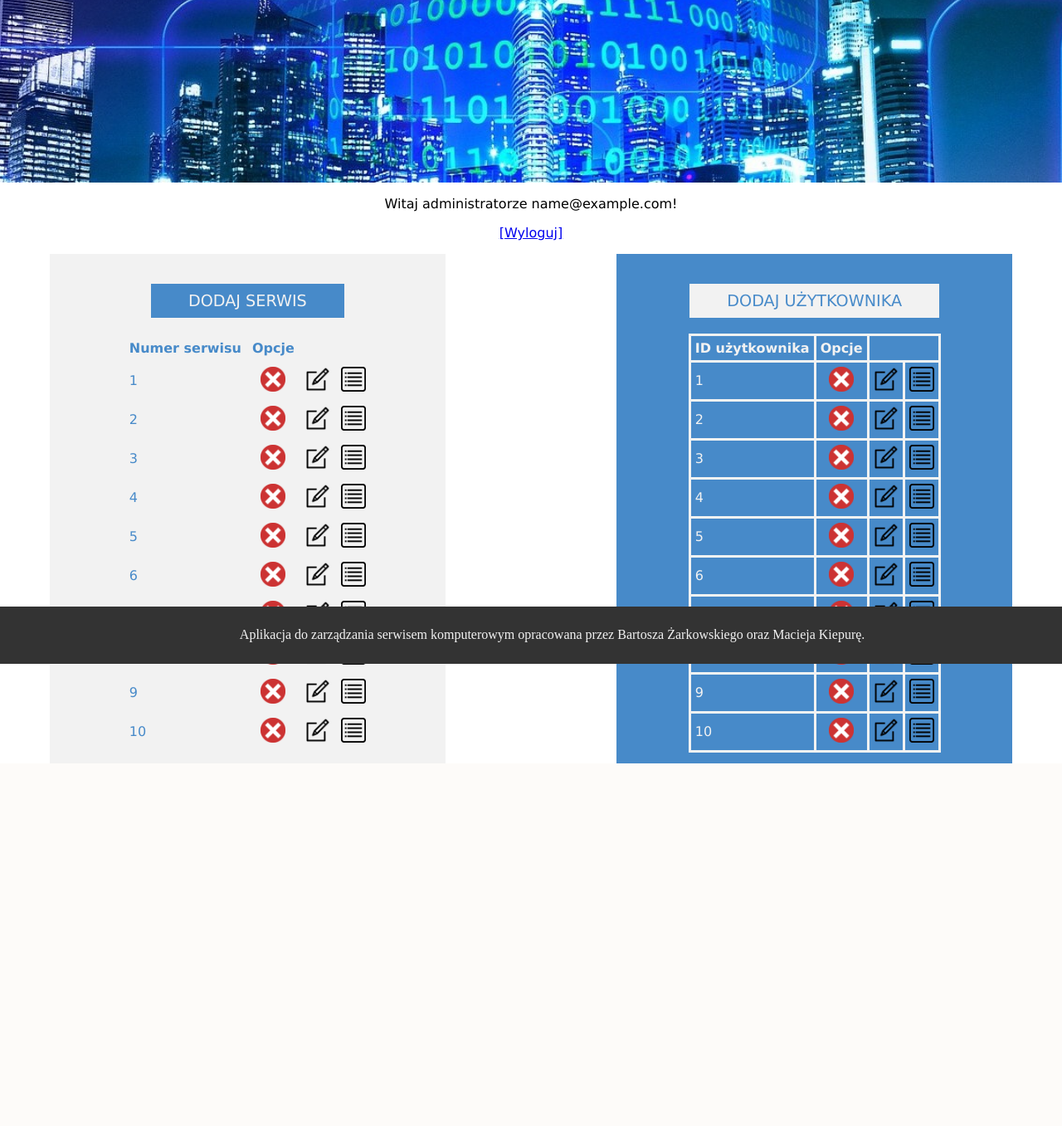
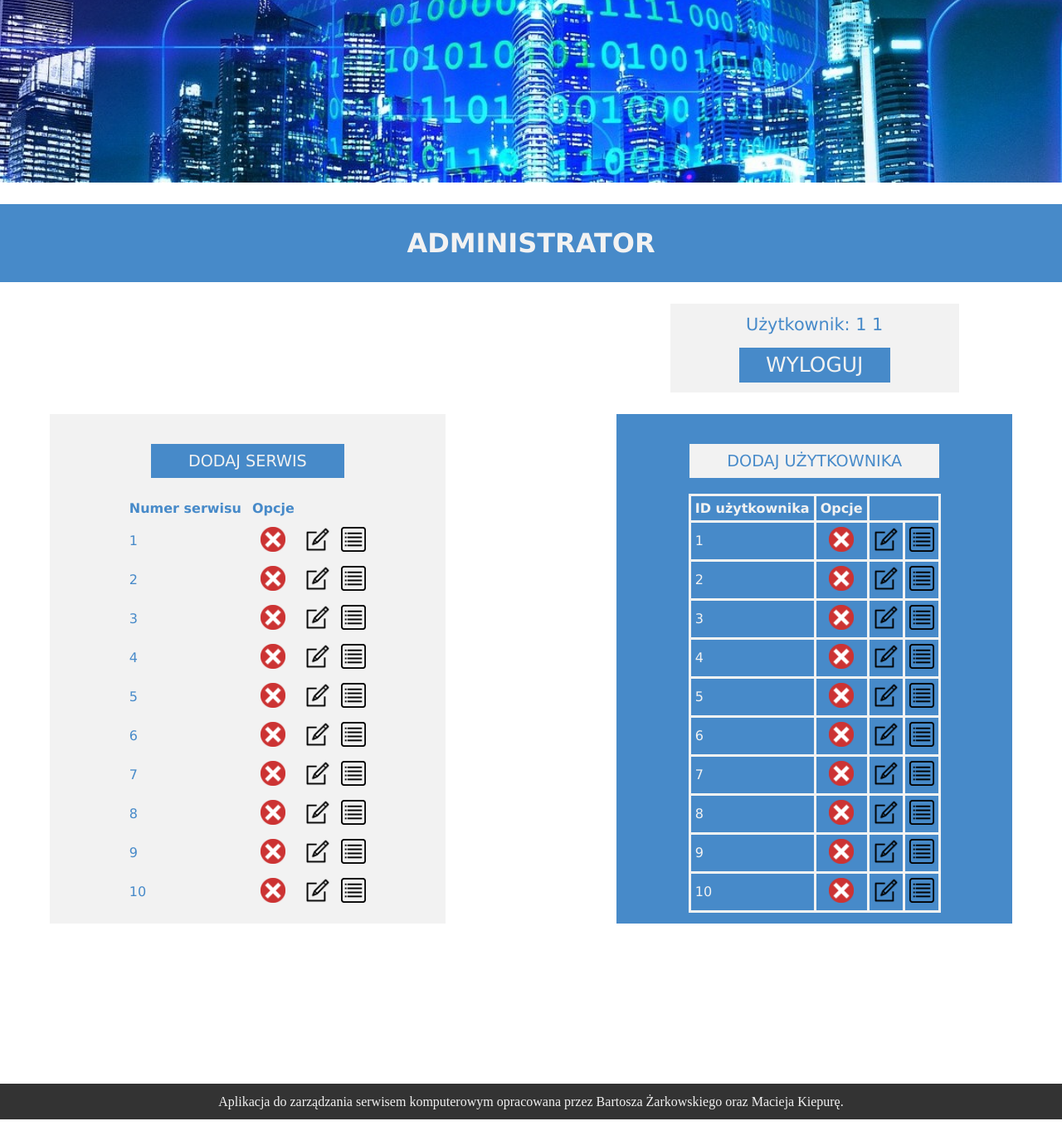
Before and after one commit to bartoszzarkowski/InzynieriaOprogramowania, a PHP site: page /Administrator.php in a window 1280 px wide. Shown: the whole page at 83% size. Before the commit the page ends 920 px from the top, so only its background shows below. Run offline with PHP 8.4, Linux system fonts and the light colour scheme; the visitor is signed in with stand-in values (Sample User, id 1).

Commit message:
projekt IO 06.06.2021r vol.2

```diff
--- a/htdocs/Administrator.php
+++ b/htdocs/Administrator.php
@@ -18,10 +18,18 @@
 <body>
     <div class="container">
         <div class="banner"></div>
+        <div class="title">
+            <h1>ADMINISTRATOR</h1>
+        </div>
+        <div class="info">
+            Użytkownik:
             <?php
-                echo "<p>Witaj administratorze ".$_SESSION['email']."!";
-                echo '<p><a href="logout.php">[Wyloguj]</a></p>';
+                echo $_SESSION['Imie']." ".$_SESSION['Nazwisko'];
             ?>
+            <form action="logout.php">
+                <input type="submit" value="WYLOGUJ" class="przycisk_zaloguj" />
+            </form>
+        </div>
         <div class="edycja_serwisow">
             <form action="Dodawanie_serwisu.php">
             <input type="submit" value="DODAJ SERWIS" class="przycisk_zaloguj" />
@@ -161,7 +169,6 @@
                     <td><center><img src="images/list.png" width="30px"></center></td>
                 </tr>
             </table>
-
         </div>
     </div>
     <div class="footer">
--- a/htdocs/Status.php
+++ b/htdocs/Status.php
@@ -12,6 +12,11 @@
 <body>
     <div class="container">
         <div class="banner"></div>
+
+        <div class="title">
+            <h1>STATUS ZLECENIA</h1>
+        </div>
+
         <div class="status_content">
             <table>
                 <tr>
--- a/htdocs/index.php
+++ b/htdocs/index.php
@@ -26,6 +26,9 @@
 <body>
     <div class="container">
         <div class="banner"></div>
+        <div class="title">
+            <h1>SERWIS KOMPUTEROWY</h1>
+        </div>
         <div class="logowanie">
             <form action="login.php" method="post">
                 <h2>Logowanie</h2></br>
--- a/htdocs/login.php
+++ b/htdocs/login.php
@@ -35,6 +35,8 @@
                 $wiersz = $rezultat->fetch_assoc();
                 $_SESSION['id'] = $wiersz['id'];
                 $_SESSION['email'] = $wiersz['E_mail'];
+                $_SESSION['Imie'] = $wiersz['Imie'];
+                $_SESSION['Nazwisko'] = $wiersz['Nazwisko'];
                 $uprawnienia = $wiersz['Uprawnienia'];
 
                 unset($_SESSION['blad']);
--- a/htdocs/style.css
+++ b/htdocs/style.css
@@ -6,7 +6,6 @@
     margin-left: -1%;
     margin-right: -1%;
     margin-top: -1%;
-    max-height: 700px;
     font-family: Verdana;
 }
 .banner
@@ -16,27 +15,36 @@
   background-size: cover;
   height: 225px; width: 100%;
 }
+.title
+{
+    background-color: #478ac9;
+    padding: 0.5%;
+    font-family: Verdana;
+    color: #f2f2f2;
+    margin-top: 2%;
+}
 .logowanie
 {
     width: 40%;
     height: 70%;
     margin: -2px;
     margin-left: 7%;
-    margin-top: 10%;
+    margin-top: 5%;
     padding-top: 5%;
+    margin-bottom: 15%;
     background-color: #f2f2f2;
     color: #478ac9;
     display: inline-block;
     float: left;
 }
-
 .status
 {
     width: 40%;
     height: 70%;
     margin: -2px;
     margin-right: 7%;
-    margin-top: 10%;
+    margin-top: 5%;
+    margin-bottom: 15%;
     padding-top: 5%;
     background-color: #478ac9;
     color: #f2f2f2;
@@ -47,15 +55,14 @@
 {
     width: auto;
     height: auto;
-    margin-top: 20%;
-    padding: 2%;
+    padding: 1%;
     background-color: #333333;
+    margin-left: -1%;
     color: #f2f2f2;
-    position: fixed;
-    left: 0;
-    bottom: 0;
     width: 100%;
     text-align: center;
+    clear: both;
+    position: relative;
 }
 .przycisk_zaloguj
 {
@@ -100,8 +107,11 @@
     text-align: center;
     margin-top: 5%;
     margin-left: 25%;
+    margin-bottom: 15%;
     width: 50%;
     font-weight: normal;
+    clear: both;
+    float: left;
 }
 table, th, td
 {
@@ -114,6 +124,7 @@
 }
 .edycja_serwisow
 {
+    clear: both;
     background-color: #f2f2f2;
     color: #478ac9;
     font-family: Verdana;
@@ -123,6 +134,7 @@
     margin-left: 5%;
     display: inline-block;
     float: left;
+    margin-bottom: 15%;
 }
 .edycja_uzytkownikow
 {
@@ -134,4 +146,18 @@
     display: inline-block;
     float: right;
     margin-right: 5%;
+    margin-bottom: 15%;
 }
+.info
+{
+    background-color: #f2f2f2;
+    padding: 1%;
+    color: #478ac9;
+    font-family: Verdana;
+    font-size: 130%;
+    float: right;
+    width: 25%;
+    margin-top: 2%;
+    margin-bottom: 2%;
+    margin-right: 10%;
+}
```
Also changed, not shown: htdocs/Dodawanie_serwisu.php (+13 -5 lines), htdocs/Dodawanie_uzytkownika.php (+13 -5 lines), htdocs/Serwisant.php (+13 -2 lines).
